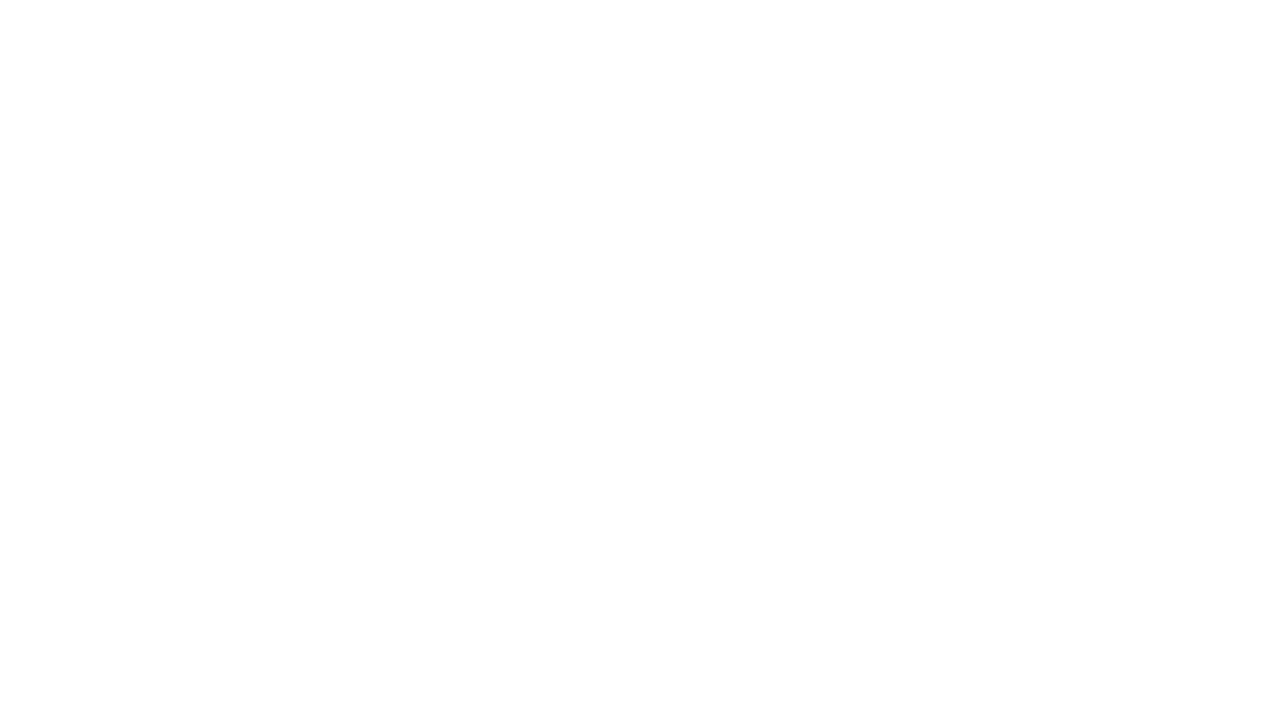
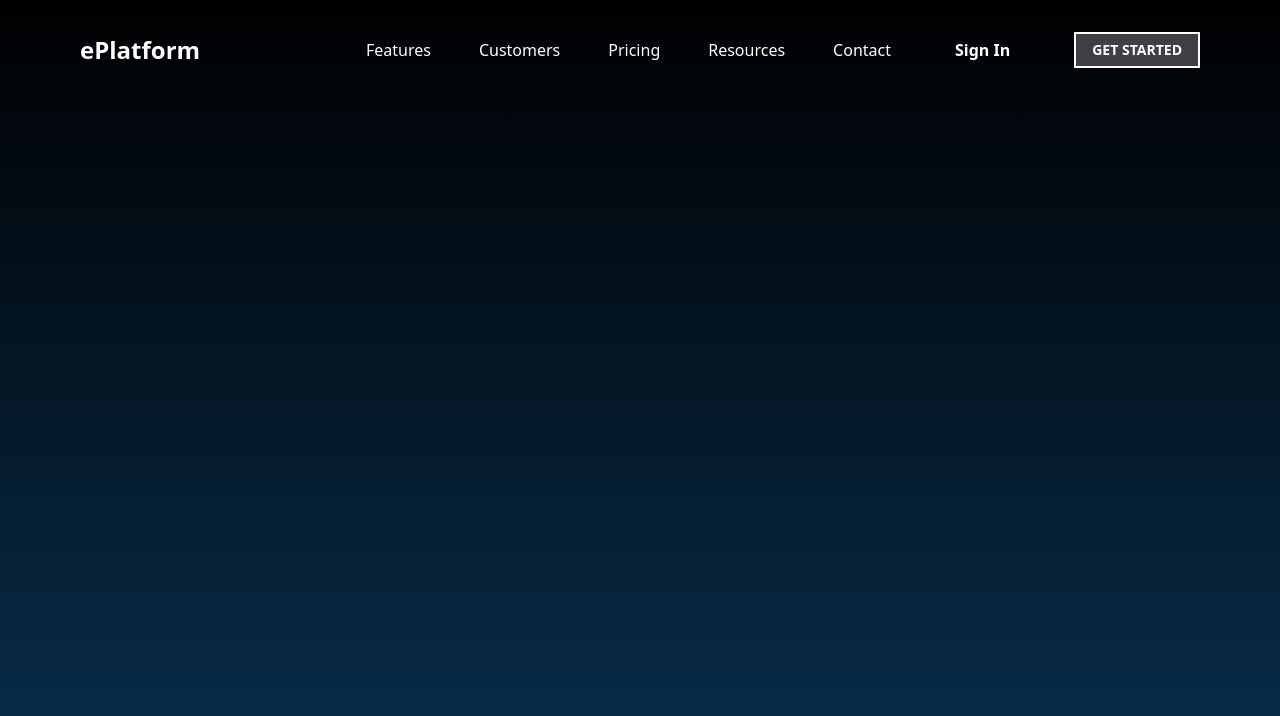
Before and after one commit to shivendra0712/event_management_platform, a plain HTML site: page index.html in a window 1280 px wide. Drawn offline with nearby package versions, Linux system fonts and the light colour scheme.

Commit message:
added nav

```diff
--- a/index.html
+++ b/index.html
@@ -1,14 +1,55 @@
 <!DOCTYPE html>
 <html lang="en">
+
 <head>
     <meta charset="UTF-8">
     <meta name="viewport" content="width=device-width, initial-scale=1.0">
     <title>event_management_platform</title>
+    <link rel="stylesheet" href="style.css">
+    <script src="https://cdn.tailwindcss.com"></script>
+    <link rel="stylesheet" href="https://cdnjs.cloudflare.com/ajax/libs/font-awesome/6.7.2/css/all.min.css"
+        integrity="sha512-Evv84Mr4kqVGRNSgIGL/F/aIDqQb7xQ2vcrdIwxfjThSH8CSR7PBEakCr51Ck+w+/U6swU2Im1vVX0SVk9ABhg=="
+        crossorigin="anonymous" referrerpolicy="no-referrer" />
+    <link href="https://cdn.jsdelivr.net/npm/remixicon@4.5.0/fonts/remixicon.css" rel="stylesheet" />
 </head>
+
 <body>
-    <!-- Weekly Prompt-2 :
 
-Event Management Platforms, Create websites for managing and selling event tickets, tracking attendance, and scheduling event calendars.
- -->
+    <!-- main  -->
+    <div class="main h-screen w-screen">
+
+        <div class="section1 h-full w-full bg-gradient-to-b from-[#000001] to-[#09304F] relative">
+
+            <!-- nav -->
+            <div
+                class="nav w-full px-10 py-4 md:px-20 flex  justify-center md:justify-between items-center border-white border-b-[0.001em] md:border-b-0">
+                <h2 class="md:hidden text-2xl font-semibold text-white text-center">ePlatform </h2>
+
+                <h2 class="text-2xl font-semibold text-white hidden  md:inline-block">ePlatform</h2>
+                <div
+                    class="nav_links  text-white hidden md:inline  md:flex md:gap-12 md:items-center md:font-medium text-md">
+                    <a class="" href="#">Features</a>
+                    <a class="" href="#">Customers</a>
+                    <a class="" href="#">Pricing</a>
+                    <a class="" href="#">Resources</a>
+                    <a class="" href="#">Contact</a>
+                    <button class="my-4 px-4 py-1  font-semibold  text-white ">Sign In</button>
+                    <button
+                        class="my-4 px-4 py-1.5 bg-zinc-700 border-white border-[2px]  font-semibold  text-white text-sm hover:bg-[#2ec4b6] hover:text-[#011627]">GET
+                        STARTED
+                    </button>
+
+                </div>
+                <i class="hidden text-white text-xl font-semibold ri-menu-3-fill md:hidden"></i>
+            </div>
+
+
+
+        </div>
+    </div>
+
+
+
 </body>
+
 </html>
```
